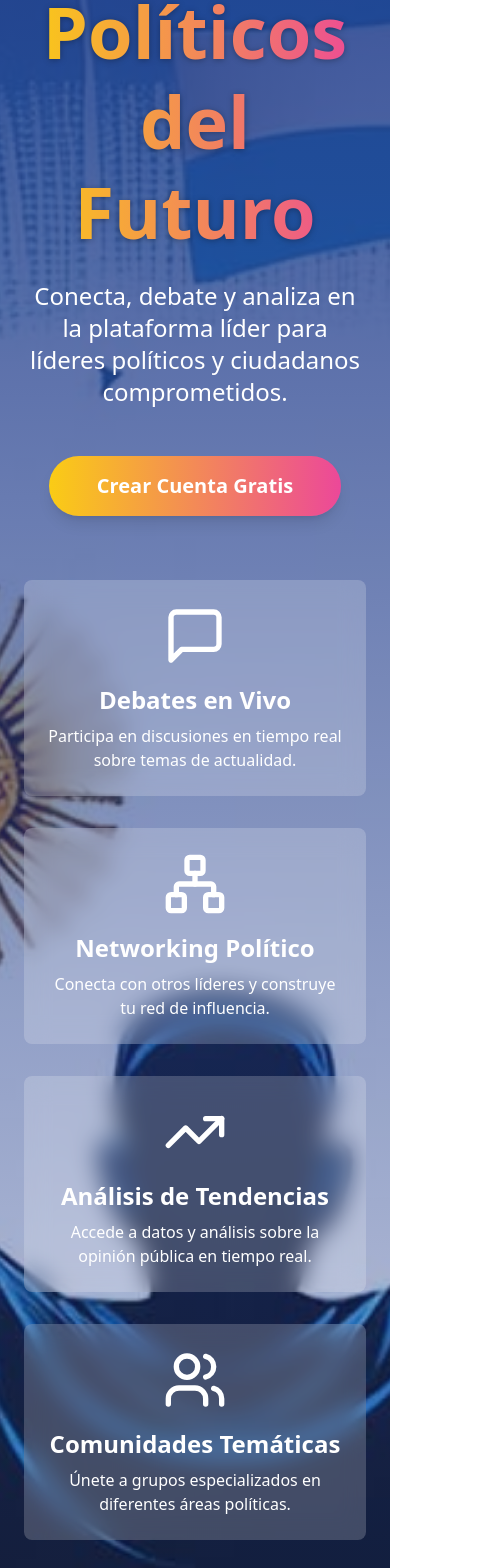
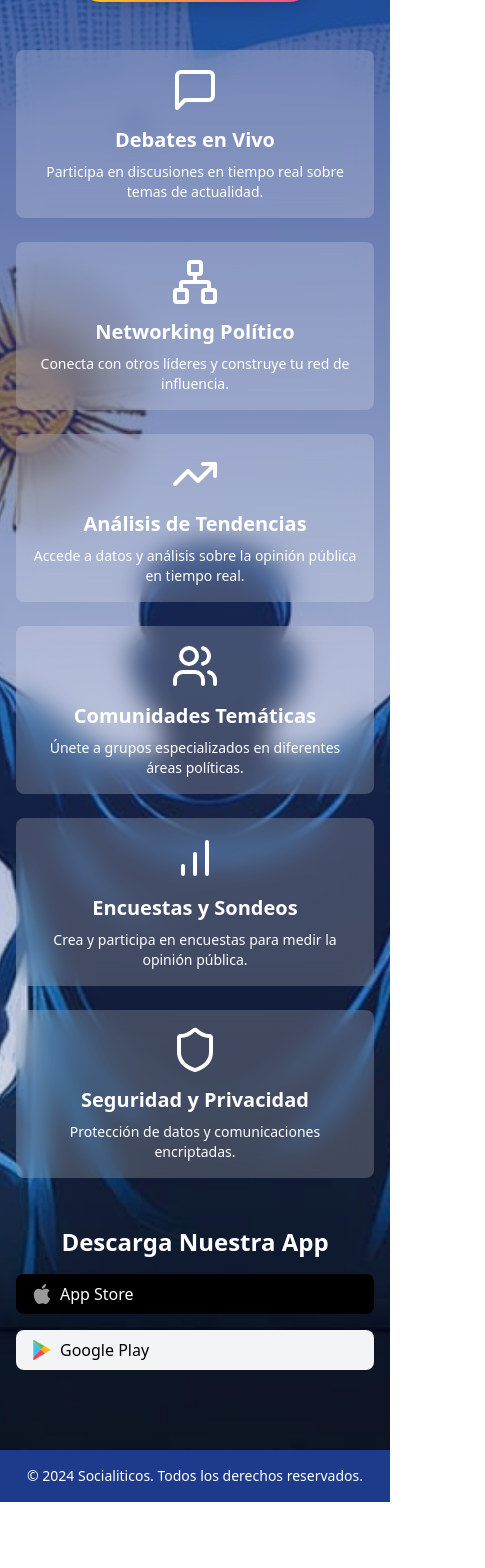
Before and after one commit to nelsondiego/socialiticos, a Next.js app: page / in a window 390 px wide. Shown: the part 420-1988 px from the top of the page, 485 px wide, since content can reach past the window. After the commit the page ends 1922 px from the top, so only its background shows below. Built offline with nearby package versions, Linux system fonts and the light colour scheme.

Commit message:
mobile fisrt

```diff
--- a/src/app/page.tsx
+++ b/src/app/page.tsx
@@ -19,72 +19,56 @@ export default function Home() {
 
         {/* Content */}
         <div className="relative z-10 flex flex-col min-h-screen">
-          <header className="p-6 flex justify-between items-center">
-            <h1 className="text-4xl font-extrabold text-transparent bg-clip-text bg-gradient-to-r from-blue-200 to-blue-400 drop-shadow-[0_1px_2px_rgba(0,0,0,0.3)]">
+          <header className="p-4 sm:p-6 flex flex-col sm:flex-row justify-between items-center">
+            <h1 className="text-3xl sm:text-4xl font-extrabold text-transparent bg-clip-text bg-gradient-to-r from-blue-200 to-blue-400 drop-shadow-[0_1px_2px_rgba(0,0,0,0.3)] mb-4 sm:mb-0">
               SOCIALITICOS
             </h1>
             <nav>
-              <ul className="flex space-x-6">
+              <ul className="flex space-x-4 sm:space-x-6">
                 <li><a href="#caracteristicas" className="text-white hover:text-blue-300 transition">Características</a></li>
                 <li><a href="#descargar" className="text-white hover:text-blue-300 transition">Descargar</a></li>
               </ul>
             </nav>
           </header>
 
-          <main className="container mx-auto px-6 py-12 text-center flex-grow flex flex-col justify-center">
-            <h2 className="text-7xl font-extrabold mb-6 text-transparent bg-clip-text bg-gradient-to-r from-yellow-400 to-pink-500 leading-tight max-w-5xl mx-auto drop-shadow-[0_1px_3px_rgba(0,0,0,0.3)]">
-              La Red Social para<br />Políticos del Futuro
+          <main className="container mx-auto px-4 sm:px-6 py-8 sm:py-12 text-center flex-grow flex flex-col justify-center">
+            <h2 className="text-4xl sm:text-5xl md:text-6xl lg:text-7xl font-extrabold mb-6 text-transparent bg-clip-text bg-gradient-to-r from-yellow-400 to-pink-500 leading-tight max-w-5xl mx-auto drop-shadow-[0_1px_3px_rgba(0,0,0,0.3)]">
+              La Red Social para Políticos del Futuro
             </h2>
-            <p className="text-2xl mb-12 text-white max-w-2xl mx-auto">Conecta, debate y analiza en la plataforma líder para líderes políticos y ciudadanos comprometidos.</p>
+            <p className="text-xl sm:text-2xl mb-8 sm:mb-12 text-white max-w-2xl mx-auto">Conecta, debate y analiza en la plataforma líder para líderes políticos y ciudadanos comprometidos.</p>
 
-            <div className="mb-16">
-              <a href="#" className="bg-gradient-to-r from-yellow-400 to-pink-500 text-white px-12 py-4 rounded-full font-bold text-xl hover:from-yellow-300 hover:to-pink-400 transition inline-block shadow-lg">
+            <div className="mb-12 sm:mb-16">
+              <a href="#" className="bg-gradient-to-r from-yellow-400 to-pink-500 text-white px-8 sm:px-12 py-3 sm:py-4 rounded-full font-bold text-lg sm:text-xl hover:from-yellow-300 hover:to-pink-400 transition inline-block shadow-lg">
                 Crear Cuenta Gratis
               </a>
             </div>
 
-            <div id="caracteristicas" className="grid grid-cols-1 md:grid-cols-3 gap-8 mb-16">
-              <div className="bg-white/20 p-6 rounded-lg backdrop-blur-md">
-                <MessageSquare className="w-16 h-16 mx-auto mb-4 text-white" />
-                <h3 className="text-2xl font-bold mb-2 text-white">Debates en Vivo</h3>
-                <p className="text-white">Participa en discusiones en tiempo real sobre temas de actualidad.</p>
-              </div>
-              <div className="bg-white/20 p-6 rounded-lg backdrop-blur-md">
-                <Network className="w-16 h-16 mx-auto mb-4 text-white" />
-                <h3 className="text-2xl font-bold mb-2 text-white">Networking Político</h3>
-                <p className="text-white">Conecta con otros líderes y construye tu red de influencia.</p>
-              </div>
-              <div className="bg-white/20 p-6 rounded-lg backdrop-blur-md">
-                <TrendingUp className="w-16 h-16 mx-auto mb-4 text-white" />
-                <h3 className="text-2xl font-bold mb-2 text-white">Análisis de Tendencias</h3>
-                <p className="text-white">Accede a datos y análisis sobre la opinión pública en tiempo real.</p>
-              </div>
-              <div className="bg-white/20 p-6 rounded-lg backdrop-blur-md">
-                <Users className="w-16 h-16 mx-auto mb-4 text-white" />
-                <h3 className="text-2xl font-bold mb-2 text-white">Comunidades Temáticas</h3>
-                <p className="text-white">Únete a grupos especializados en diferentes áreas políticas.</p>
-              </div>
-              <div className="bg-white/20 p-6 rounded-lg backdrop-blur-md">
-                <BarChart className="w-16 h-16 mx-auto mb-4 text-white" />
-                <h3 className="text-2xl font-bold mb-2 text-white">Encuestas y Sondeos</h3>
-                <p className="text-white">Crea y participa en encuestas para medir la opinión pública.</p>
-              </div>
-              <div className="bg-white/20 p-6 rounded-lg backdrop-blur-md">
-                <Shield className="w-16 h-16 mx-auto mb-4 text-white" />
-                <h3 className="text-2xl font-bold mb-2 text-white">Seguridad y Privacidad</h3>
-                <p className="text-white">Protección de datos y comunicaciones encriptadas.</p>
-              </div>
+            <div id="caracteristicas" className="grid grid-cols-1 sm:grid-cols-2 lg:grid-cols-3 gap-6 sm:gap-8 mb-12 sm:mb-16">
+              {[
+                { icon: MessageSquare, title: "Debates en Vivo", description: "Participa en discusiones en tiempo real sobre temas de actualidad." },
+                { icon: Network, title: "Networking Político", description: "Conecta con otros líderes y construye tu red de influencia." },
+                { icon: TrendingUp, title: "Análisis de Tendencias", description: "Accede a datos y análisis sobre la opinión pública en tiempo real." },
+                { icon: Users, title: "Comunidades Temáticas", description: "Únete a grupos especializados en diferentes áreas políticas." },
+                { icon: BarChart, title: "Encuestas y Sondeos", description: "Crea y participa en encuestas para medir la opinión pública." },
+                { icon: Shield, title: "Seguridad y Privacidad", description: "Protección de datos y comunicaciones encriptadas." },
+              ].map((feature, index) => (
+                <div key={index} className="bg-white/20 p-4 sm:p-6 rounded-lg backdrop-blur-md">
+                  <feature.icon className="w-12 h-12 sm:w-16 sm:h-16 mx-auto mb-3 sm:mb-4 text-white" />
+                  <h3 className="text-xl sm:text-2xl font-bold mb-2 text-white">{feature.title}</h3>
+                  <p className="text-white text-sm sm:text-base">{feature.description}</p>
+                </div>
+              ))}
             </div>
 
-            <div id="descargar" className="mb-16">
-              <h3 className="text-3xl font-bold mb-6 text-white">Descarga Nuestra App</h3>
-              <div className="flex justify-center space-x-4">
-                <a href="#" className="flex items-center bg-black text-white px-6 py-3 rounded-lg hover:bg-gray-800 transition">
-                  <Image src="/apple-logo.svg" alt="Apple logo" width={24} height={24} className="mr-2" />
+            <div id="descargar" className="mb-12 sm:mb-16">
+              <h3 className="text-2xl sm:text-3xl font-bold mb-4 sm:mb-6 text-white">Descarga Nuestra App</h3>
+              <div className="flex flex-col sm:flex-row justify-center items-center space-y-4 sm:space-y-0 sm:space-x-4">
+                <a href="#" className="flex items-center bg-black text-white px-4 sm:px-6 py-2 sm:py-3 rounded-lg hover:bg-gray-800 transition w-full sm:w-auto">
+                  <Image src="/apple-logo.svg" alt="Apple logo" width={20} height={20} className="mr-2" />
                   <span>App Store</span>
                 </a>
-                <a href="#" className="flex items-center bg-gray-100 text-black px-6 py-3 rounded-lg hover:bg-gray-200 transition">
-                  <Image src="/play-logo.svg" alt="Google Play logo" width={24} height={24} className="mr-2" />
+                <a href="#" className="flex items-center bg-gray-100 text-black px-4 sm:px-6 py-2 sm:py-3 rounded-lg hover:bg-gray-200 transition w-full sm:w-auto">
+                  <Image src="/play-logo.svg" alt="Google Play logo" width={20} height={20} className="mr-2" />
                   <span>Google Play</span>
                 </a>
               </div>
@@ -93,7 +77,7 @@ export default function Home() {
         </div>
       </div>
 
-      <footer className="bg-blue-900 text-white py-6 text-center">
+      <footer className="bg-blue-900 text-white py-4 sm:py-6 text-center text-sm sm:text-base">
         <p>&copy; 2024 Socialiticos. Todos los derechos reservados.</p>
       </footer>
     </div>
```
